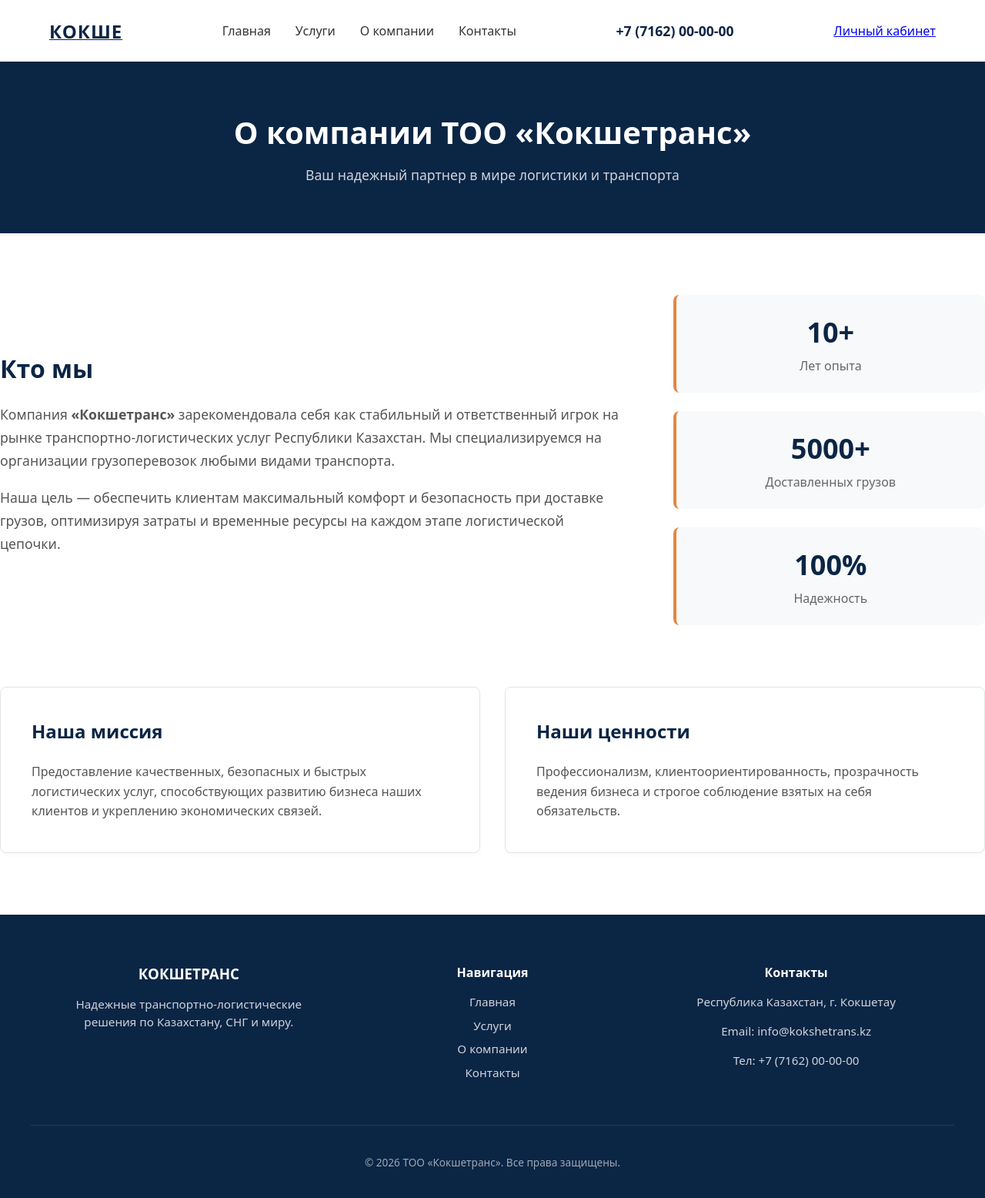
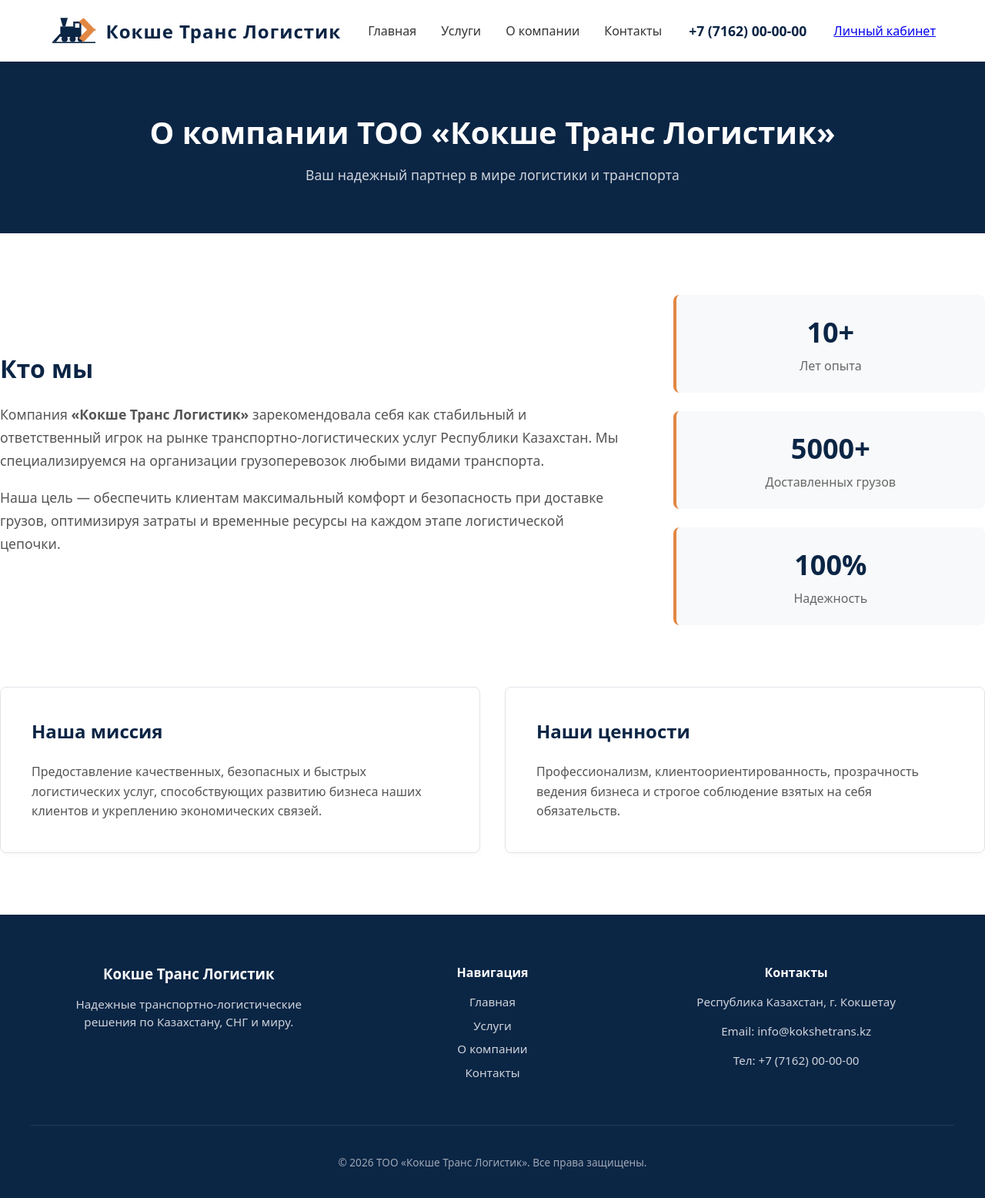
Before and after one commit to zhenimesov/kokshetrans.kz, an Astro site: page /kokshetrans.kz/ru/about in a window 1280 px wide. Shown: the whole page at 77% size. Built offline with nearby package versions, Linux system fonts and the light colour scheme; Astro itself is replaced by a stand-in of ours.

Commit message:
Update logo, brand name, and favicon Co-Authored-By: Claude Code <noreply@anthropic.com>

```diff
--- a/src/layouts/Layout.astro
+++ b/src/layouts/Layout.astro
@@ -11,16 +11,17 @@ const { title, lang = 'ru' } = Astro.props;
 <html lang={lang}>
 	<head>
 		<meta charset="UTF-8" />
-		<meta name="description" content="Кокшетранс — Логистическая компания в Казахстане" />
+		<meta name="description" content="Кокше Транс Логистик — логистическая компания в Казахстане" />
 		<meta name="viewport" content="width=device-width, initial-scale=1.0" />
-		<link rel="icon" type="image/svg+xml" href="/favicon.svg" />
+		<link rel="icon" type="image/svg+xml" href="/kokshetrans.kz/logo.svg" />
 		<title>{title}</title>
 	</head>
 	<body>
 		<header class="site-header">
             <div class="container header-container">
                 <a href={`/kokshetrans.kz/${lang}`} class="logo">
-                    <span class="logo-text">КОКШЕ</span>
+                    <img src="/kokshetrans.kz/logo.svg" alt="Кокше Транс Логистик" class="logo-img" />
+                    <span class="logo-text">{lang === 'en' ? 'Kokshe Trans Logistics' : 'Кокше Транс Логистик'}</span>
                 </a>
                 <nav class="main-nav" id="mainNav">
                     <a href={`/kokshetrans.kz/${lang}`}>{lang === 'en' ? 'Home' : 'Главная'}</a>
@@ -45,7 +46,7 @@ const { title, lang = 'ru' } = Astro.props;
 		<footer class="site-footer">
             <div class="container footer-container">
                 <div class="footer-col">
-                    <h3>{lang === 'en' ? 'Kokshetrans' : 'КОКШЕТРАНС'}</h3>
+                    <h3>{lang === 'en' ? 'Kokshe Trans Logistics' : 'Кокше Транс Логистик'}</h3>
                     <p>{lang === 'en' ? 'Reliable transport and logistics solutions across Kazakhstan, CIS and worldwide.' : 'Надежные транспортно-логистические решения по Казахстану, СНГ и миру.'}</p>
                 </div>
                 <div class="footer-col">
@@ -65,7 +66,7 @@ const { title, lang = 'ru' } = Astro.props;
                 </div>
             </div>
             <div class="footer-bottom">
-                <p>&copy; 2026 ТОО «Кокшетранс». Все права защищены.</p>
+                <p>&copy; 2026 ТОО «Кокше Транс Логистик». Все права защищены.</p>
             </div>
         </footer>
 
@@ -133,12 +134,24 @@ const { title, lang = 'ru' } = Astro.props;
         flex-wrap: wrap;
     }
 
+    .logo {
+        display: flex;
+        align-items: center;
+        gap: .6rem;
+        text-decoration: none;
+    }
+
     .logo-text {
         font-size: 1.5rem;
         font-weight: 800;
         color: var(--primary-color);
         letter-spacing: 1px;
         flex-shrink: 0;
+    }
+
+    .logo-img {
+        height: 48px;
+        width: auto;
     }
 
     .main-nav {
@@ -311,7 +324,10 @@ const { title, lang = 'ru' } = Astro.props;
 
     @media (max-width: 480px) {
         .logo-text {
-            font-size: 1.2rem;
+            font-size: 1rem;
+        }
+        .logo-img {
+            height: 36px;
         }
         .container {
             padding: 0 1rem;
--- a/src/pages/en/index.astro
+++ b/src/pages/en/index.astro
@@ -2,7 +2,7 @@
 import Layout from '../../layouts/Layout.astro';
 ---
 
-<Layout title="Kokshetrans — Logistics and Freight Forwarding in Kazakhstan" lang="en">
+<Layout title="Kokshe Trans Logistics — Logistics and Freight Forwarding in Kazakhstan" lang="en">
 	<section class="hero">
 		<div class="container">
 			<h1>Reliable Logistics & Freight Services in Kazakhstan and Worldwide</h1>
--- a/src/pages/ru/about.astro
+++ b/src/pages/ru/about.astro
@@ -2,10 +2,10 @@
 import Layout from '../../layouts/Layout.astro';
 ---
 
-<Layout title="О компании — Кокшетранс" lang="ru">
+<Layout title="О компании — Кокше Транс Логистик" lang="ru">
     <div class="page-header">
         <div class="container">
-            <h1>О компании ТОО «Кокшетранс»</h1>
+            <h1>О компании ТОО «Кокше Транс Логистик»</h1>
             <p>Ваш надежный партнер в мире логистики и транспорта</p>
         </div>
     </div>
@@ -15,7 +15,7 @@ import Layout from '../../layouts/Layout.astro';
             <div class="about-grid">
                 <div class="about-text">
                     <h2>Кто мы</h2>
-                    <p>Компания <strong>«Кокшетранс»</strong> зарекомендовала себя как стабильный и ответственный игрок на рынке транспортно-логистических услуг Республики Казахстан. Мы специализируемся на организации грузоперевозок любыми видами транспорта.</p>
+                    <p>Компания <strong>«Кокше Транс Логистик»</strong> зарекомендовала себя как стабильный и ответственный игрок на рынке транспортно-логистических услуг Республики Казахстан. Мы специализируемся на организации грузоперевозок любыми видами транспорта.</p>
                     <p>Наша цель — обеспечить клиентам максимальный комфорт и безопасность при доставке грузов, оптимизируя затраты и временные ресурсы на каждом этапе логистической цепочки.</p>
                 </div>
                 <div class="about-stats">
--- a/src/pages/ru/contacts.astro
+++ b/src/pages/ru/contacts.astro
@@ -2,7 +2,7 @@
 import Layout from '../../layouts/Layout.astro';
 ---
 
-<Layout title="Контакты — Кокшетранс" lang="ru">
+<Layout title="Контакты — Кокше Транс Логистик" lang="ru">
     <div class="page-header">
         <div class="container">
             <h1>Свяжитесь с нами</h1>
--- a/src/pages/ru/index.astro
+++ b/src/pages/ru/index.astro
@@ -2,7 +2,7 @@
 import Layout from '../../layouts/Layout.astro';
 ---
 
-<Layout title="Кокшетранс — Транспортно-логистическая компания" lang="ru">
+<Layout title="Кокше Транс Логистик — Транспортно-логистическая компания" lang="ru">
     <!-- Hero Section -->
     <section class="hero">
         <div class="container hero-content">
--- a/src/pages/ru/login.astro
+++ b/src/pages/ru/login.astro
@@ -2,7 +2,7 @@
 import Layout from '../../layouts/Layout.astro';
 ---
 
-<Layout title="Вход для администратора — Кокшетранс" lang="ru">
+<Layout title="Вход для администратора — Кокше Транс Логистик" lang="ru">
     <div class="login-page">
         <div class="container">
             <div class="login-card">
--- a/src/pages/ru/services.astro
+++ b/src/pages/ru/services.astro
@@ -2,7 +2,7 @@
 import Layout from '../../layouts/Layout.astro';
 ---
 
-<Layout title="Услуги — Кокшетранс" lang="ru">
+<Layout title="Услуги — Кокше Транс Логистик" lang="ru">
     <div class="page-header">
         <div class="container">
             <h1>Наши услуги</h1>
```
